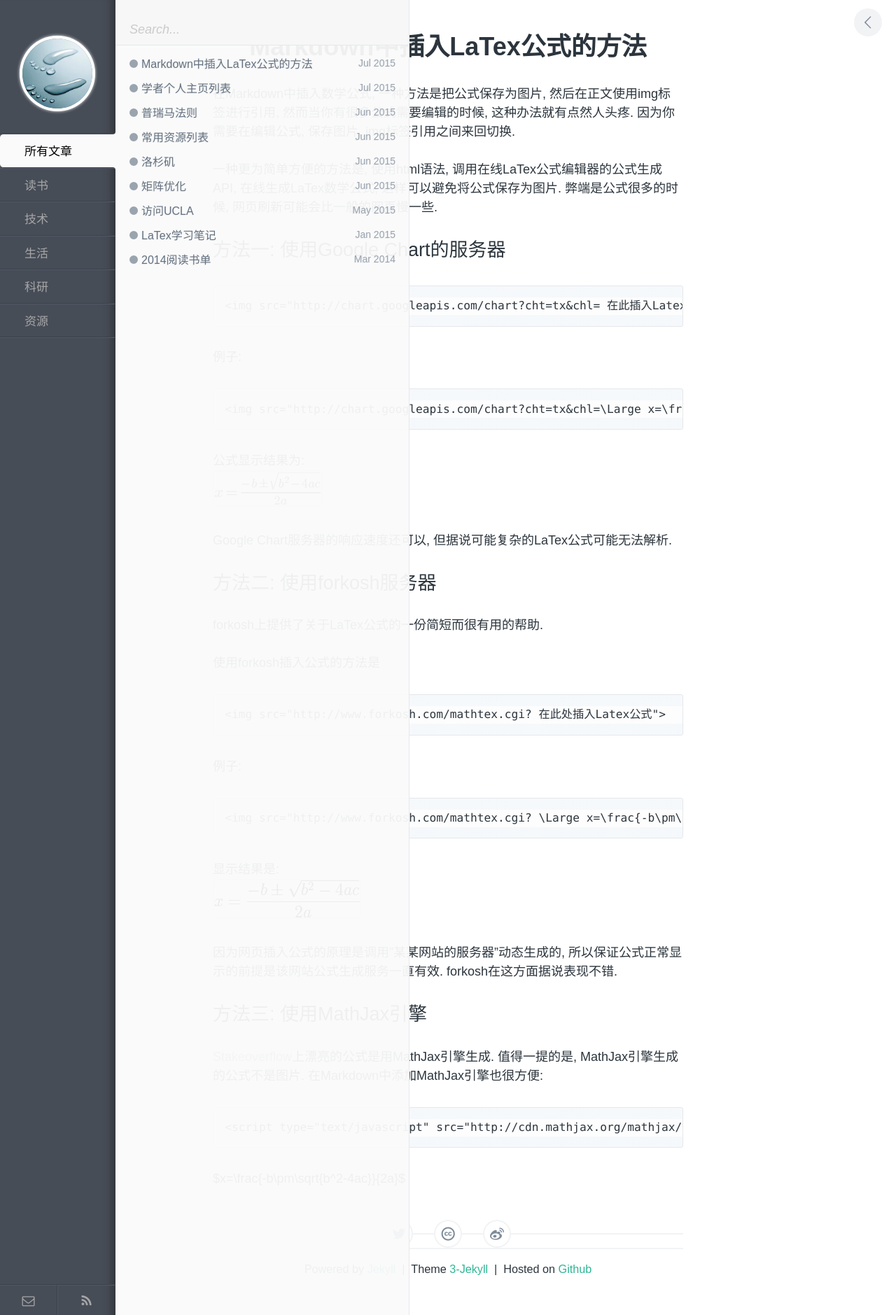
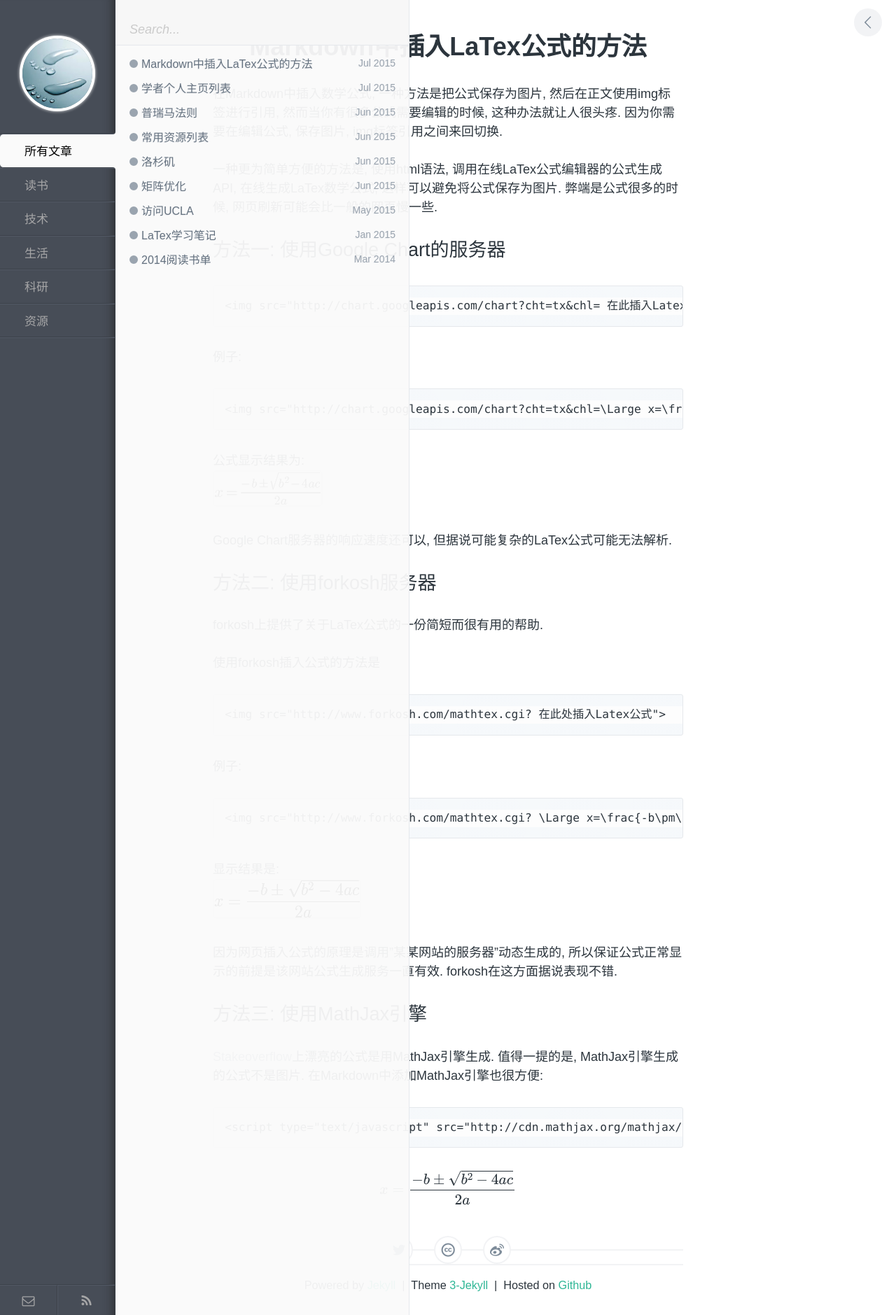
Before and after one commit to polyHong/polyHong.github.io, a Jekyll site: the page built from _posts/tech/2015-07-06-insert-markdown-latex-math-formula.md, in a window 1280 px wide. Shown: the whole page at 70% size. Built offline with Jekyll 4.4.1, drawn with Linux system fonts in a browser that asks for light colours; Markdown is read by kramdown in place of the engine named in the settings; formulas are drawn with MathJax 3.

Commit message:
markdown math formula

```diff
--- a/_posts/tech/2015-07-06-insert-markdown-latex-math-formula.md
+++ b/_posts/tech/2015-07-06-insert-markdown-latex-math-formula.md
@@ -7,7 +7,7 @@ keywords: Latex, Markdown, Mathematics formula
 description:
 ---
 
-在Markdown中插入数学公式, 一种方法是把公式保存为图片, 然后在正文使用img标签进行引用, 然而当你有很多公式需要编辑的时候, 这种办法就有点然人头疼. 因为你需要在编辑公式, 保存图片, img标签引用之间来回切换.
+在Markdown中插入数学公式, 一种方法是把公式保存为图片, 然后在正文使用img标签进行引用, 然而当你有很多公式需要编辑的时候, 这种办法就让人很头疼. 因为你需要在编辑公式, 保存图片, img标签引用之间来回切换.
 
 一种更为简单方便的方法是, 使用html语法, 调用在线LaTex公式编辑器的公式生成API, 在线生成LaTex数学公式, 这样可以避免将公式保存为图片. 弊端是公式很多的时候, 网页刷新可能会比一般的网页慢一些.
 
@@ -67,4 +67,4 @@ forkosh上提供了关于LaTex公式的一份简短而很有用的帮助.
 <script type="text/javascript" src="http://cdn.mathjax.org/mathjax/latest/MathJax.js?config=default"></script>
 
 
-$x=\frac{-b\pm\sqrt{b^2-4ac}}{2a}$
+$$x=\frac{-b\pm\sqrt{b^2-4ac}}{2a}$$
```
